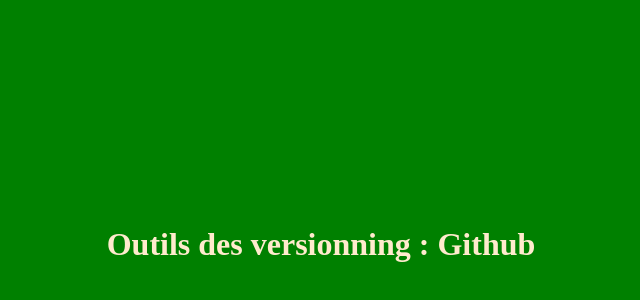
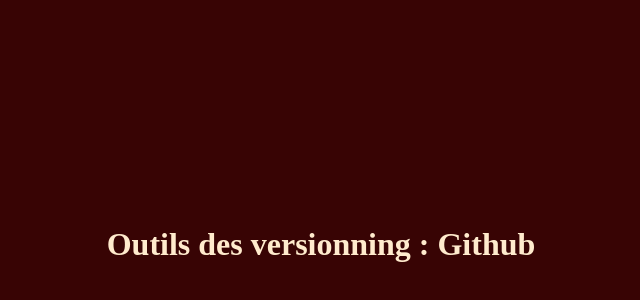
Before and after one commit to maherjaouadi/Hackathon-DevOps, a plain HTML site: page index.html in a window 1280 px wide. Shown: the part 48-348 px from the top of the page, without its empty margins (319-959 px from the left). Drawn offline with Linux system fonts and the light colour scheme.

Commit message:
Modification de la couleur du fond

```diff
--- a/index.html
+++ b/index.html
@@ -6,7 +6,7 @@
     <meta name="viewport" content="width=device-width, initial-scale=1.0" />
     <title>Hackathon DevOps</title>
   </head>
-  <body style="background-color: green">
+  <body style="background-color: rgb(56, 4, 4)">
     <h1
       style="
         color: blanchedalmond;
```
